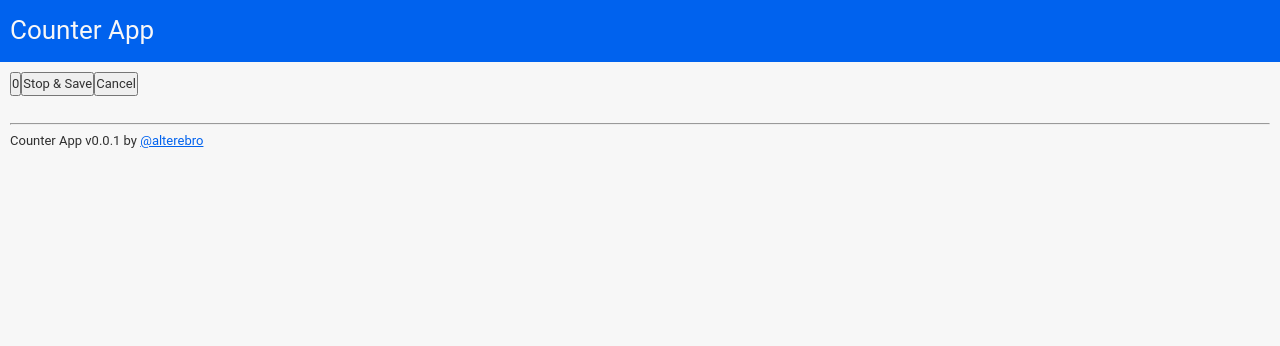
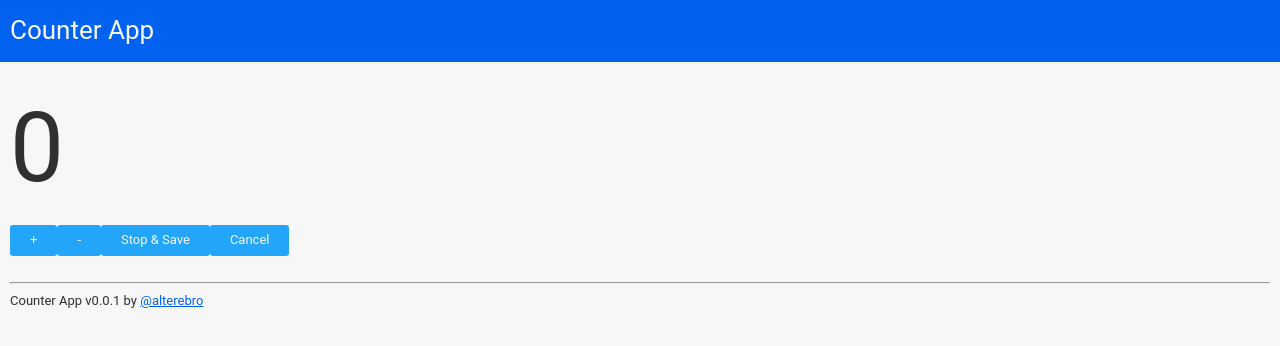
Before and after one commit to alterebro/counter-app, a Vue app: page / in a window 1280 px wide. Both pictures are taken after a click on the button "start!". Shown: the top 346 px of the page. Built offline with nearby package versions, Linux system fonts and the light colour scheme; the HTML template or start-up script is replaced by a standard one.

Commit message:
Decreasing count

```diff
--- a/src/vue/App.vue
+++ b/src/vue/App.vue
@@ -11,12 +11,17 @@
                 <button @click="counterStart()">start!</button>
             </section>
             <section v-show="counter.start">
-                <button @click="counterIncrease()">{{ counter.count }}</button>
+                <div class="counter-count" @click="counterIncrease()">
+                    {{ counter.count }}
+                </div>
+                <button @click="counterIncrease()">+</button>
+                <button @click="counterDecrease()">-</button>
                 <button @click="counterStop()">Stop &amp; Save</button>
                 <button @click="counterReset()">Cancel</button>
             </section>
             <section v-show="view.settings">
                 <h2>Settings</h2>
+                <h3>{{ appName }} v{{ appVersion }}</h3>
                 <ul>
                     <li>Export data / Save DB</li>
                     <li>Import DB</li>
@@ -60,6 +65,10 @@ const App = {
         counterIncrease : function() {
             this.counter.count++;
         },
+        counterDecrease : function() {
+            this.counter.count--;
+            this.counter.count = (this.counter.count < 0) ? 0 : this.counter.count;
+        },
         counterStop : function() {
             this.counter.end = Date.now();
             this.items.push(this.counter);
@@ -93,7 +102,7 @@ export default App;
 $colorBg : #f7f7f7;
 $colorFg : #303030;
 $colorAlpha : #0062ee;
-$colorBeta : #03dac6;
+$colorBeta : #23a6fa;
 
 // ~~~~~~~~~~~~~~~~~~~~~~~~~~~~
 
@@ -164,4 +173,18 @@ footer {
     padding: 1rem;
 }
 
+button {
+    background: $colorBeta;
+    color: $colorBg;
+    border: none;
+    padding: .5rem 2rem;
+    border-radius: .3rem;
+    cursor: pointer;
+}
+
+
+.counter-count {
+    font-size: 9.6rem;
+}
+
 </style>
```
